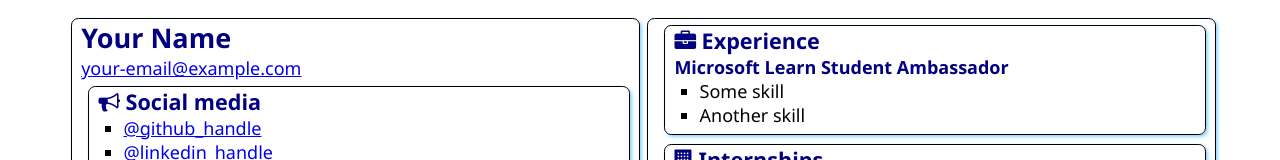
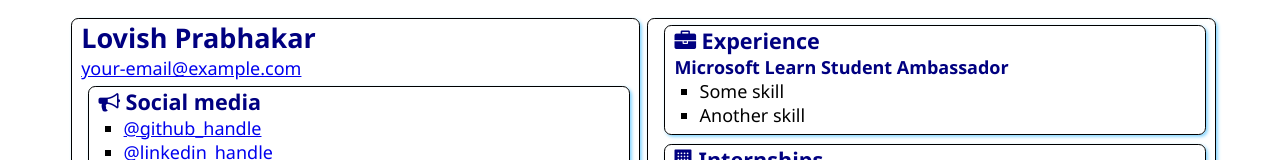
Before and after one commit to lovishprabhakar/SATechnicalOnboarding, a plain HTML site: page src/index.html in a window 1280 px wide. Shown: the top 160 px of the page. Drawn offline with Linux system fonts and the light colour scheme.

Commit message:
Added my name

```diff
--- a/src/index.html
+++ b/src/index.html
@@ -12,7 +12,7 @@
 <body>
     <main>
         <article class="box">
-            <h1>Your Name</h1>
+            <h1>Lovish Prabhakar</h1>
             <div><a href="mailto:your.email@example.com">your-email@example.com</a></div>
 
             <section class="box">
```
